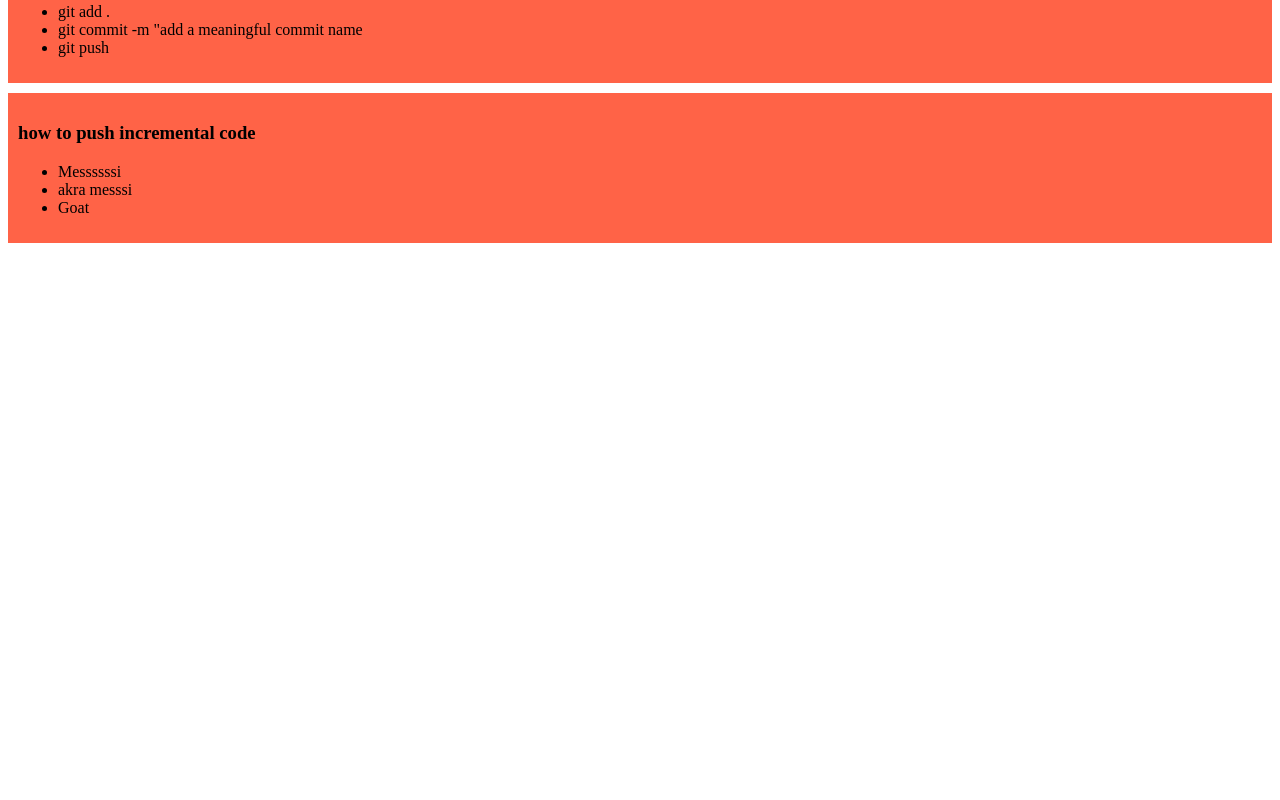
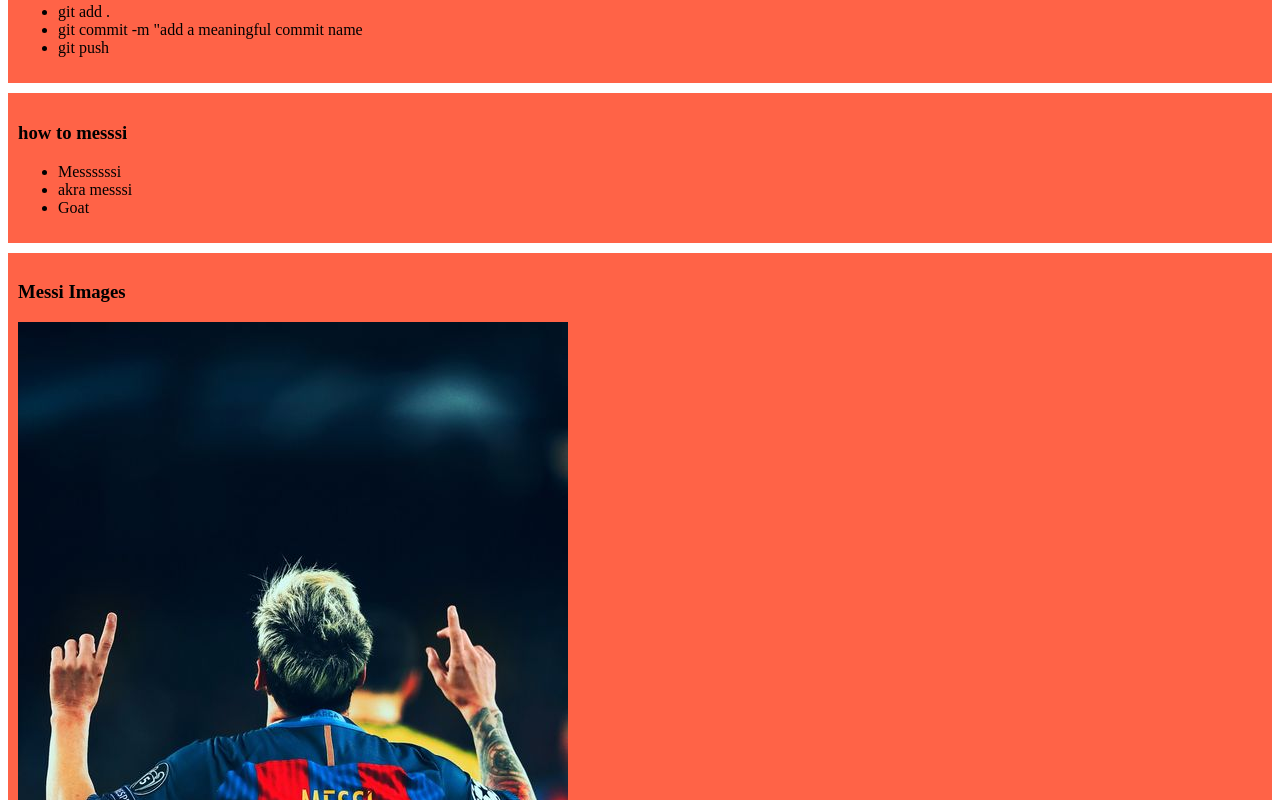
Before and after one commit to Anik66/My-Simple-Website, a plain HTML site: page Index.html in a window 1280 px wide. Shown: the part 560-1360 px from the top of the page. Before the commit the page ends 813 px from the top, so only its background shows below. Drawn offline with Linux system fonts and the light colour scheme.

Commit message:
img added of god

```diff
--- a/Index.html
+++ b/Index.html
@@ -35,7 +35,7 @@
     </div>
 
     <div>
-        <h3>how to push incremental code</h3>
+        <h3>how to messsi</h3>
         <ul>
             <li>Messssssi</li>
             <li>akra messsi </li>
@@ -43,5 +43,12 @@
         </ul>
 
     </div>
+
+
+    <div>
+        <h3>Messi Images</h3>
+        <img src="image/messi.jpg"
+
+    </div>
 </body>
 </html>
```
Also changed, not shown: image/messi.jpg (added).
